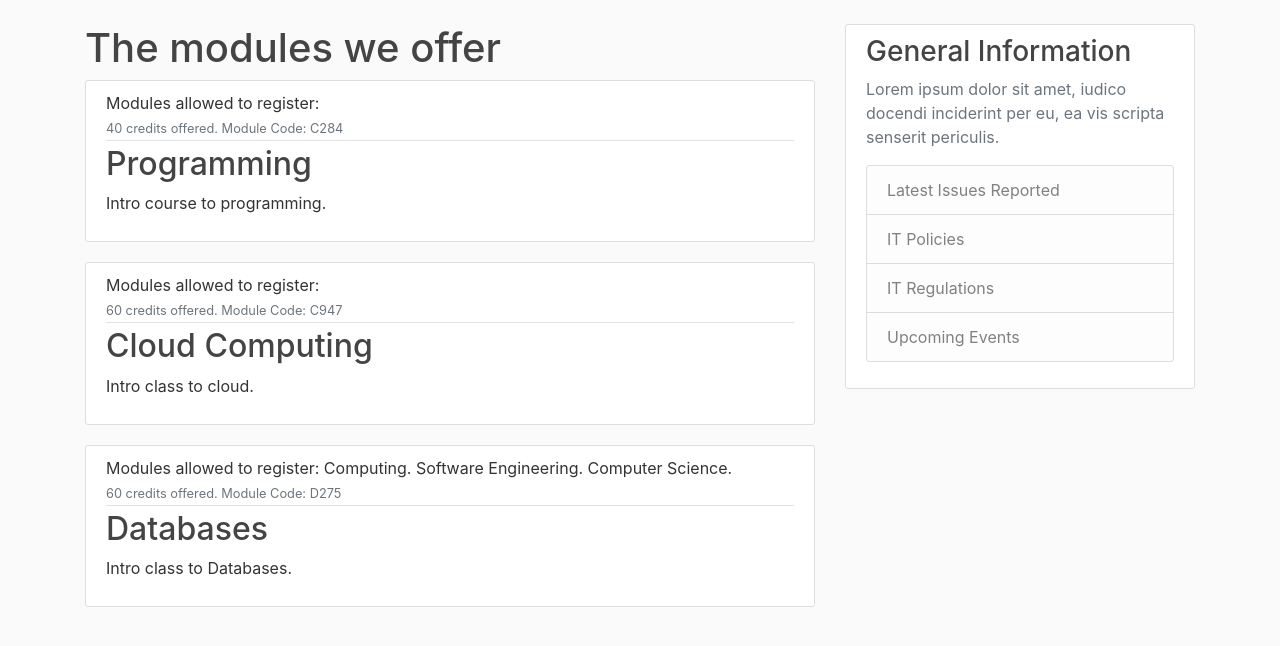
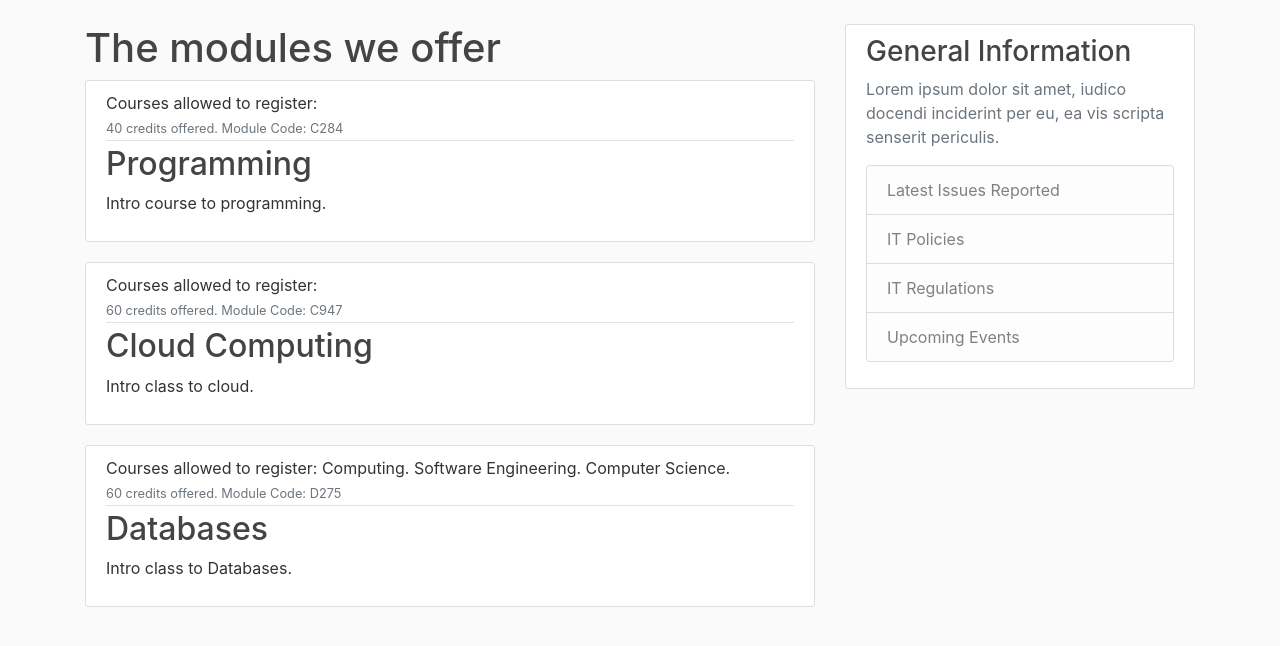
Before and after one commit to C1003593/RegistrationApp, a Django app: page /modules in a window 1280 px wide. Shown: the part 56-702 px from the top of the page. Run offline with Django 3.2, Linux system fonts and the light colour scheme; data comes from the database, SQL or seed files in the repository; some libraries are stand-ins or nearby versions.

Commit message:
Fixed spelling mistake

```diff
--- a/ModuleRegistrationSystem/templates/ModuleRegistrationSystem/modules.html
+++ b/ModuleRegistrationSystem/templates/ModuleRegistrationSystem/modules.html
@@ -5,7 +5,7 @@
     <article class="media content-section">
         <div class="media-body">
             <div class="article-metadata">
-                <a class="mr-2">Modules allowed to register: {% for coursesAllowedToRegister in module.coursesAllowedToRegister.all %}{{ coursesAllowedToRegister }}.
+                <a class="mr-2">Courses allowed to register: {% for coursesAllowedToRegister in module.coursesAllowedToRegister.all %}{{ coursesAllowedToRegister }}.
                     {% endfor %}</a>
                 </br>
                 <small class="text-muted">{{ module.credit }} credits offered. Module Code: {{ module.code }}</small>
```
